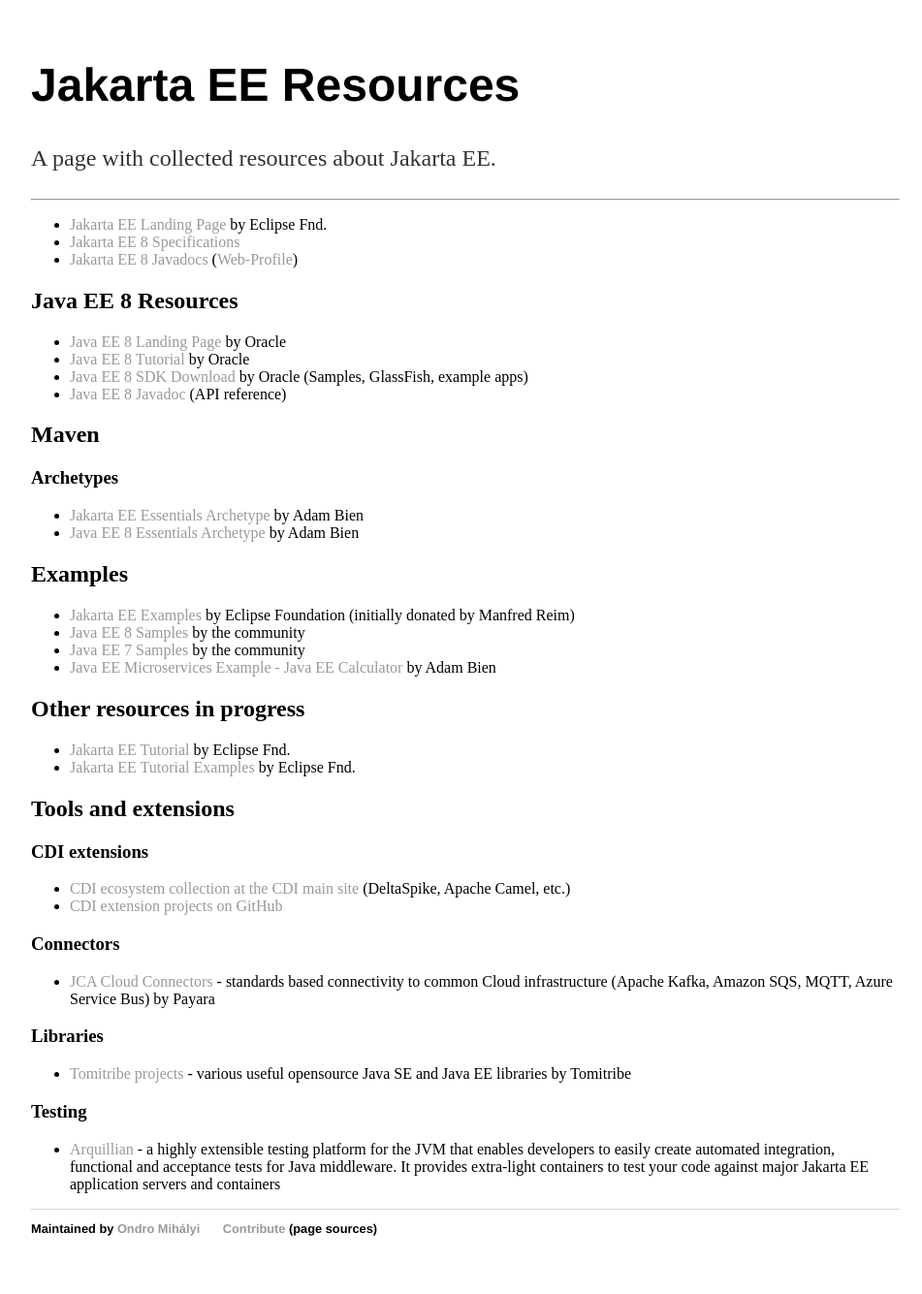
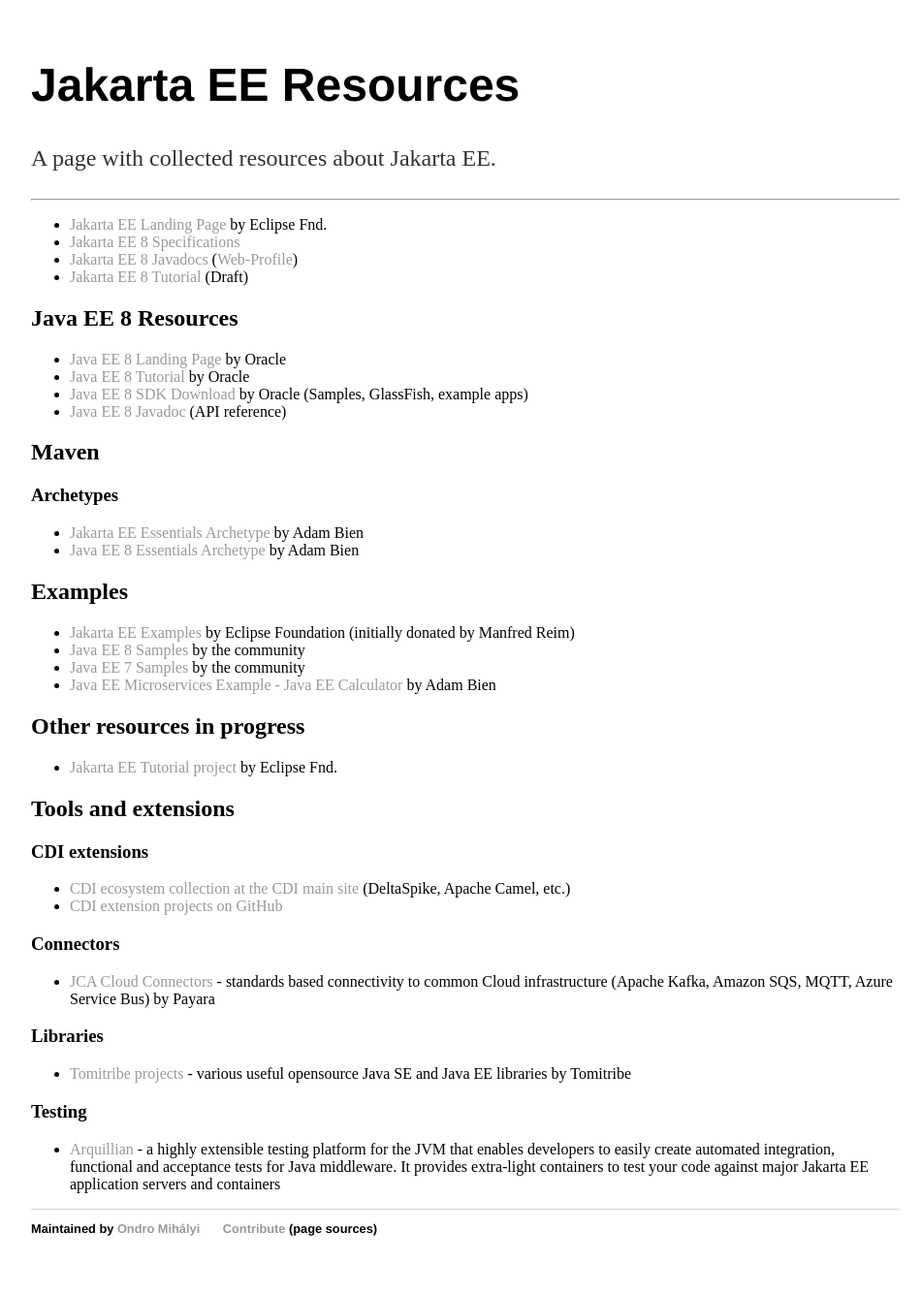
Before and after one commit to awesome-jakartaee/awesome-jakartaee.github.io, a Jekyll site: the page built from index.md, in a window 1280 px wide. Shown: the whole page at 97% size, without its empty margins (160-1111 px from the left). Built offline with Jekyll 4.4.1, drawn with Linux system fonts in a browser that asks for light colours.

Commit message:
Update index.md

```diff
--- a/index.md
+++ b/index.md
@@ -11,6 +11,7 @@
 * [Jakarta EE Landing Page](https://jakarta.ee/) by Eclipse Fnd.
 * [Jakarta EE 8 Specifications](https://jakarta.ee/specifications/)
 * [Jakarta EE 8 Javadocs](https://jakarta.ee/specifications/platform/8/apidocs/) ([Web-Profile](https://jakarta.ee/specifications/webprofile/8/apidocs/))
+* [Jakarta EE 8 Tutorial](https://eclipse-ee4j.github.io/jakartaee-tutorial/toc.html) (Draft)
 
 ## Java EE 8 Resources
 
@@ -35,8 +36,7 @@
 
 ## Other resources in progress
 
-* [Jakarta EE Tutorial](https://github.com/eclipse-ee4j/jakartaee-tutorial) by Eclipse Fnd.
-* [Jakarta EE Tutorial Examples](https://github.com/eclipse-ee4j/jakartaee-tutorial-examples) by Eclipse Fnd.
+* [Jakarta EE Tutorial project](https://eclipse-ee4j.github.io/jakartaee-tutorial/) by Eclipse Fnd.
 
 ## Tools and extensions
 
```
